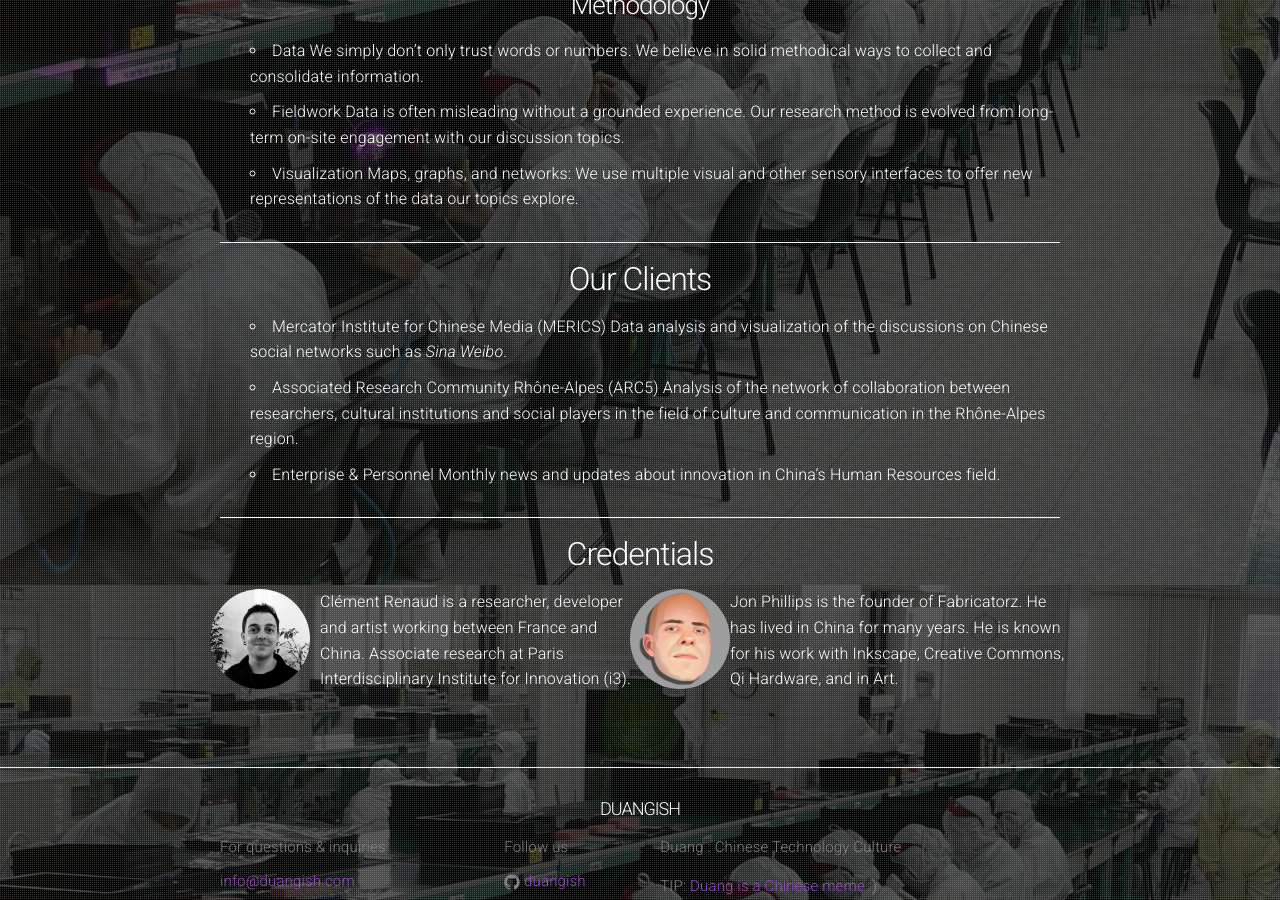
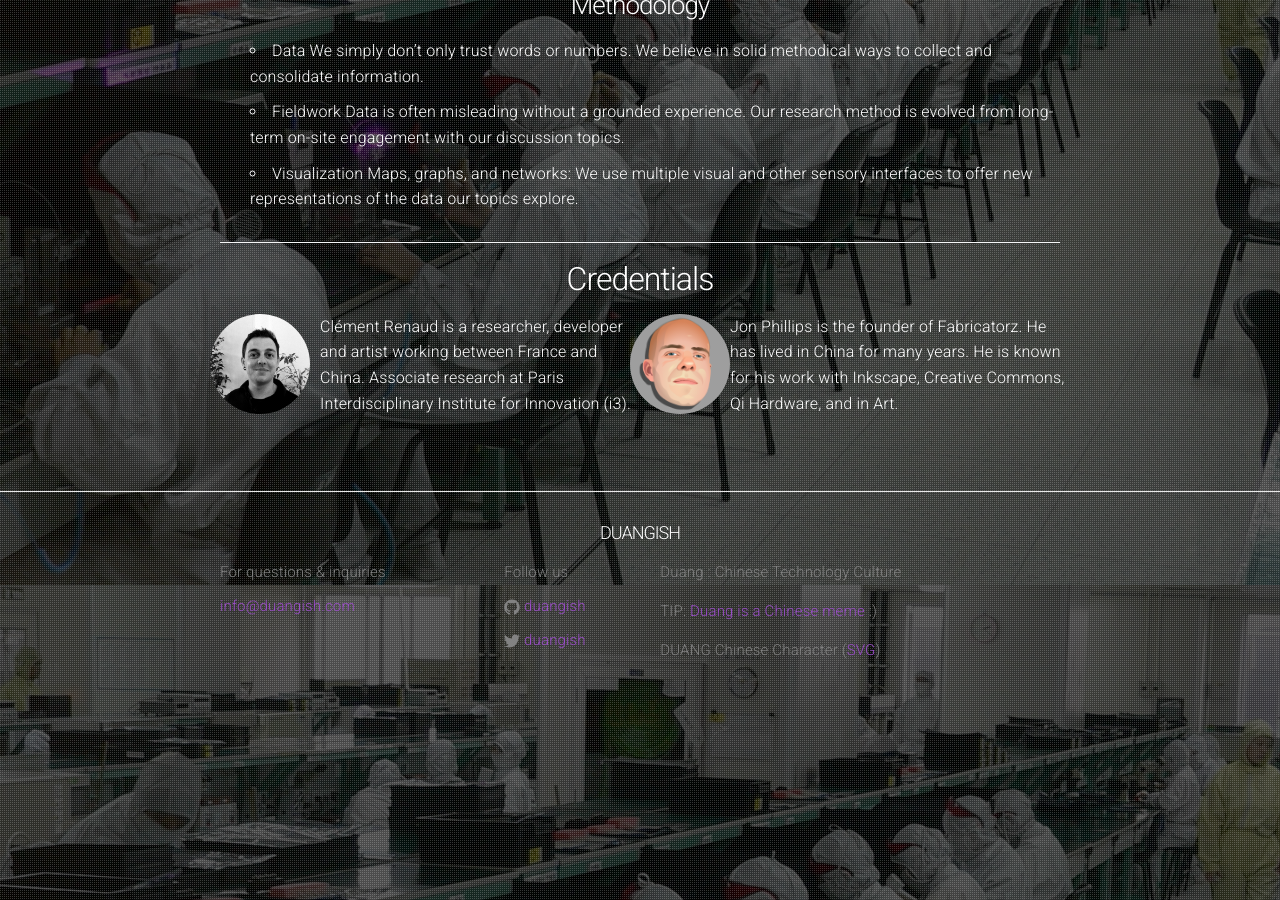
Before and after one commit to clemsos/duangish.github.io, a Jekyll site: the page built from index.md, in a window 1280 px wide and 900 px high, scrolled down 1215 px, cut to the strip 0-900 px from the top of the window. Built offline with Jekyll 4.4.1, drawn with Linux system fonts in a browser that asks for light colours; nearby versions of some CDN libraries; comment, search, counter and statistics services are not loaded; grey boxes are pictures that could not be loaded.

Commit message:
hide clients for now

```diff
--- a/index.md
+++ b/index.md
@@ -47,13 +47,13 @@
 * **Fieldwork** Data is often misleading without a grounded experience. Our research method is evolved from long-term on-site engagement with our discussion topics.
 * **Visualization** Maps, graphs, and networks: We use multiple visual and other sensory interfaces to offer new representations of the data our topics explore.
 
+
+<!-- ## Our Clients
 ---
-
-## Our Clients
 
 * **Mercator Institute for Chinese Media (MERICS)** Data analysis and visualization of the discussions on Chinese social networks such as *Sina Weibo*.
 * **Associated Research Community Rhône-Alpes (ARC5)** Analysis of the network of collaboration between researchers, cultural institutions and social players in the field of culture and communication in the Rhône-Alpes region.
-* **Enterprise & Personnel** Monthly news and updates about innovation in China's Human Resources field.
+* **Enterprise & Personnel** Monthly news and updates about innovation in China's Human Resources field. -->
 
 ---
 
```
